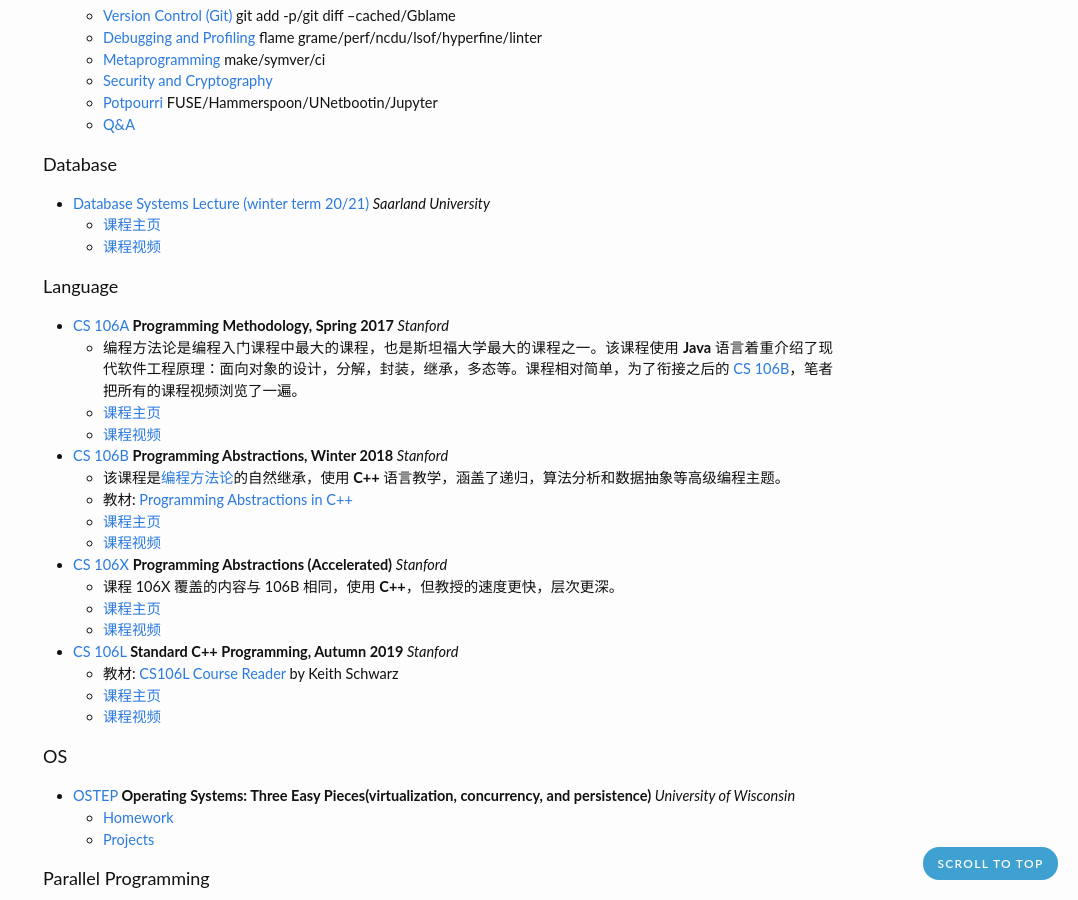
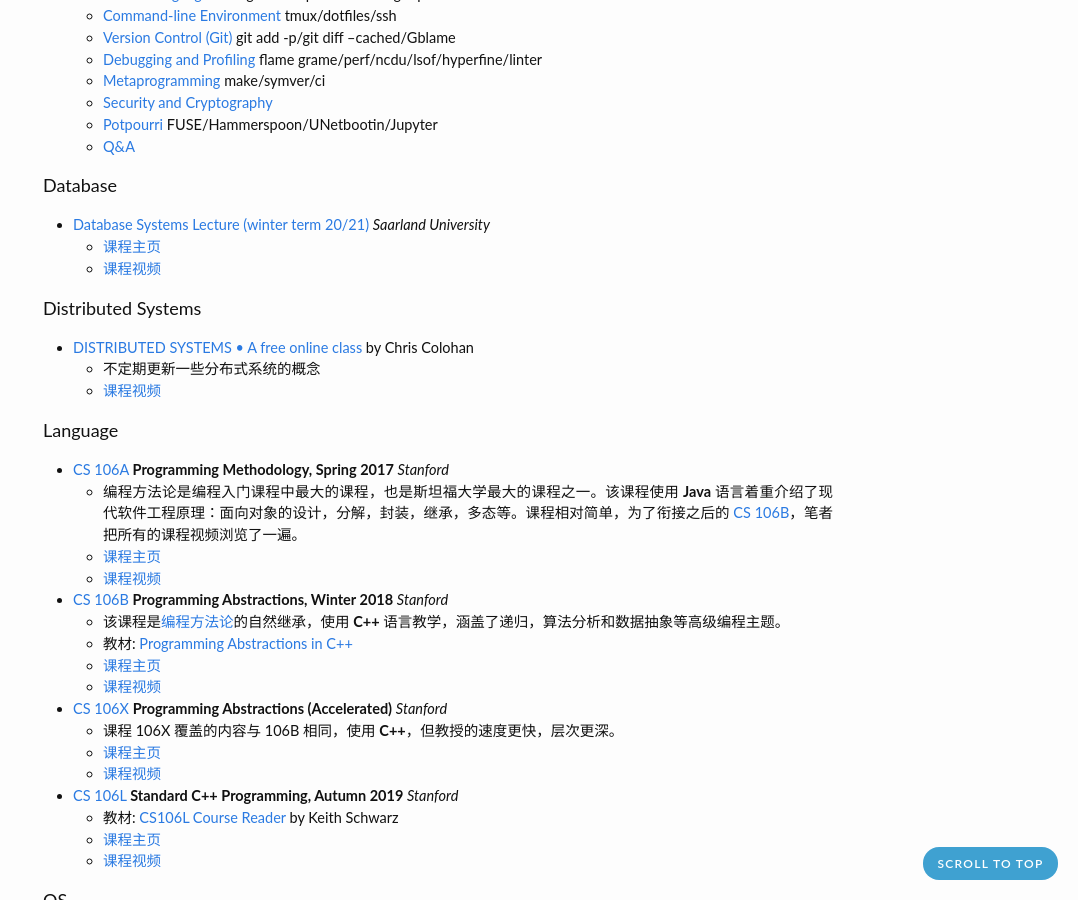
Before and after one commit to zhjwpku/zhjwpku.github.io, a Jekyll site: the page built from _posts/2018-09-16-awesome-cs-courses.md, in a window 1280 px wide and 900 px high, scrolled down 1130 px. Shown: the whole window, without its empty margins (202-1280 px from the left). Built offline with Jekyll 4.4.1, drawn with Linux system fonts in a browser that asks for light colours; comment, search, counter and statistics services are not loaded.

Commit message:
distributedsystemscourse
Signed-off-by: Junwang Zhao <zhjwpku@gmail.com>

```diff
--- a/_posts/2018-09-16-awesome-cs-courses.md
+++ b/_posts/2018-09-16-awesome-cs-courses.md
@@ -12,6 +12,7 @@
 - [Algorithms](#algorithms)
 - [CS](#cs)
 - [Database](#database)
+- [Distributed Systems](#distributed-systems)
 - [Language](#language)
 - [OS](#os)
 - [Parallel Programming](#parallel-programming)
@@ -64,6 +65,12 @@
 - [Database Systems Lecture (winter term 20/21)][dbsys20] *Saarland University*
     - [课程主页][dbsys20]
     - [课程视频][dbsys20-video]
+
+#### Distributed Systems
+
+- [DISTRIBUTED SYSTEMS • A free online class](http://www.distributedsystemscourse.com/) by Chris Colohan
+  - 不定期更新一些分布式系统的概念
+  - [课程视频][distributedsystemscourse-video]
 
 #### Language
 
```
Also changed, not shown: other parts of _posts/2018-09-16-awesome-cs-courses.md (+1 -0 lines).
